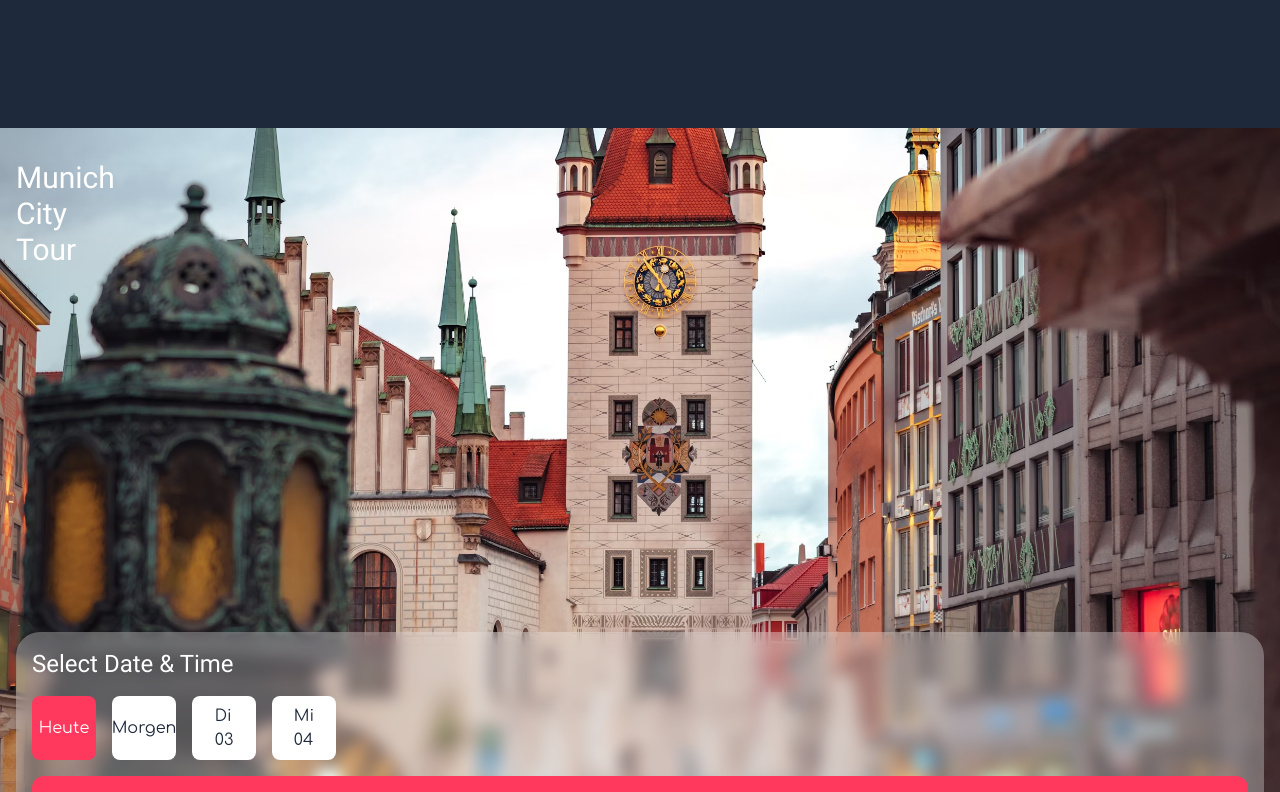
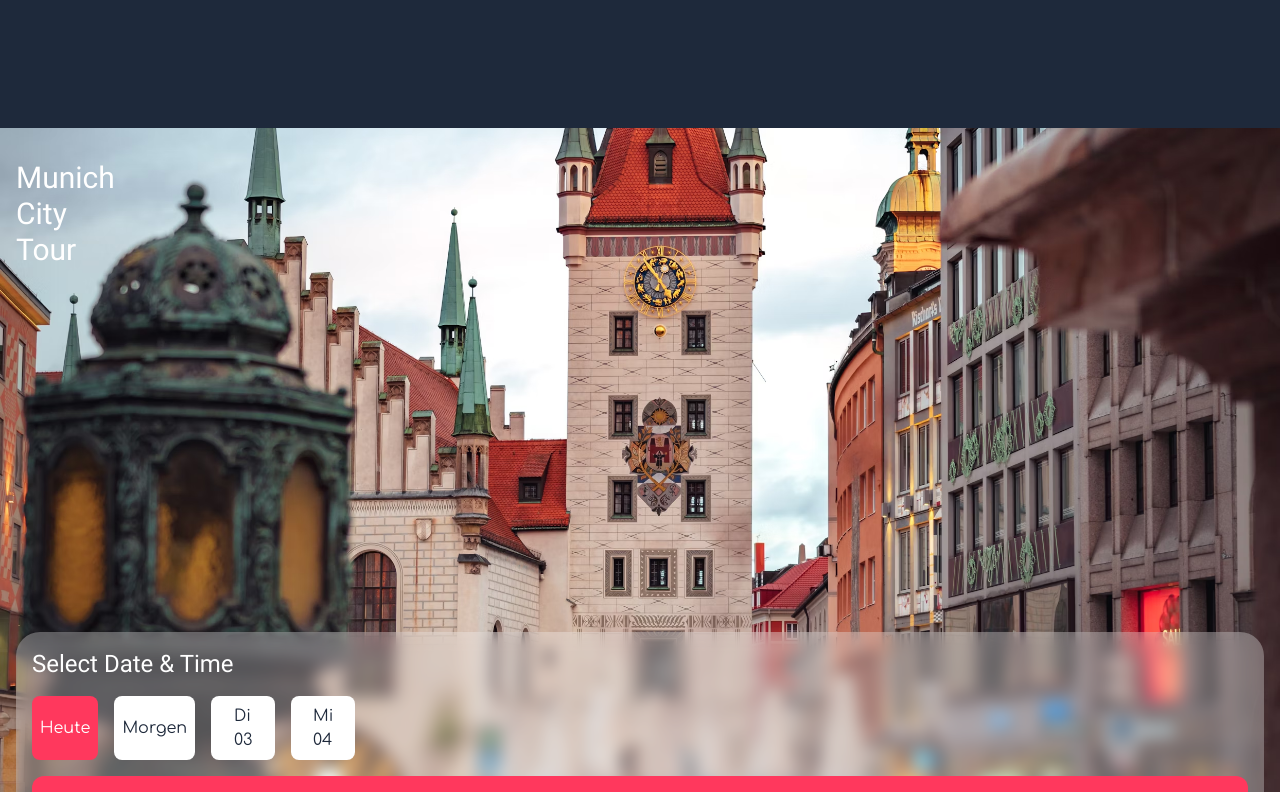
Before and after one commit to Dubwoof/nextwebs, a React (Vite) app: page /booking in a window 1280 px wide. Shown: the top 792 px of the page. Built offline with nearby package versions, Linux system fonts and the light colour scheme.

Commit message:
remove aspect

```diff
--- a/src/pages/Booking/Booking.tsx
+++ b/src/pages/Booking/Booking.tsx
@@ -22,18 +22,18 @@ export function Booking({}: PageProps): JSX.Element {
             Select Date & Time
           </Typography>
           <div className="flex gap-4 mb-4">
-            <div className="flex bg-warning cursor-pointer w-16 aspect-square rounded-lg justify-center items-center p-2">
+            <div className="flex bg-warning cursor-pointer h-16 rounded-lg justify-center items-center p-2">
               Heute
             </div>
-            <div className="flex bg-white cursor-pointer w-16 aspect-square rounded-lg justify-center items-center p-2 text-background">
+            <div className="flex bg-white cursor-pointer h-16 rounded-lg justify-center items-center p-2 text-background">
               Morgen
             </div>
-            <div className="flex bg-white cursor-pointer w-16 aspect-square rounded-lg justify-center items-center p-2 text-background">
+            <div className="flex bg-white cursor-pointer h-16 aspect-square rounded-lg justify-center items-center p-2 text-background">
               Di
               <br />
               03
             </div>
-            <div className="flex bg-white cursor-pointer w-16 aspect-square rounded-lg justify-center items-center p-2 text-background">
+            <div className="flex bg-white cursor-pointer h-16 aspect-square rounded-lg justify-center items-center p-2 text-background">
               Mi
               <br />
               04
```
